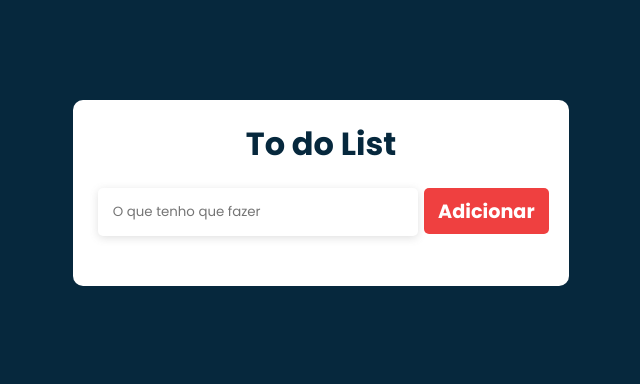
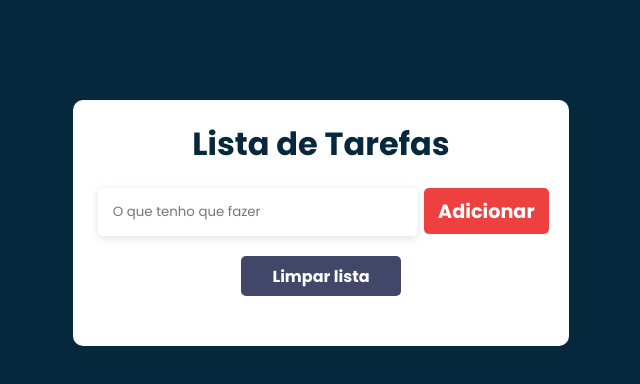
Before and after one commit to Joaopaulo987023/todo-list, a React (Vite) app: page / in a window 1280 px wide. Shown: the top 384 px of the page, without its empty margins (319-959 px from the left). Built offline with nearby package versions, Linux system fonts and the light colour scheme.

Commit message:
fazendo um update do projeto

```diff
--- a/src/App.jsx
+++ b/src/App.jsx
@@ -1,7 +1,7 @@
 
 import { useEffect, useState } from "react"
 import Form from "./components/Form"
-import { Container } from "./styles"
+import { ClearAll, Container } from "./styles"
 import TodoList from "./components/Lista/TodoList";
 import { Titulo } from "./styles";
 
@@ -9,6 +9,7 @@ const LOCAL_STORAGE_KEY="todo:savedTasks";
 
 function App() {
   const[todos, setTodos]=useState([]);
+  const[text, setText]=useState('');
 
   const setTextAndSave = (newsTask)=>{
     setTodos(newsTask);
@@ -25,11 +26,16 @@ function App() {
     loadSavedTask()
   },[])
   const addTask=(todo)=>{
-    setTextAndSave([...todos,todo])
+    if(todos.some(todo => todo.text === text)){
+      alert("já existe") //verificando se o ultimo item digitado já existe na lista
+      setTextAndSave([...todos])
+    }else{
+      setTextAndSave([...todos,todo])
+    }
+
 
   }
   const removeTask = (id)=>{
-    console.log(id)
     const newList = todos.filter((todo)=>todo.id!==id);
     setTextAndSave(newList);
 
@@ -41,11 +47,18 @@ function App() {
 
   }
 
+  const handleClick =()=>{
+    setTextAndSave([])
+
+
+  }
+
   return (
    <div >
       <Container>
-        <Titulo>To do List</Titulo>
-      <Form addTask={addTask}/>
+        <Titulo>Lista de Tarefas</Titulo>
+      <Form addTask={addTask} setText={setText} text={text}/>
+      <ClearAll onClick={handleClick}>Limpar lista</ClearAll>
       <TodoList isCompleted={isCompleted} removeTask={removeTask}todos={todos}/>
     </Container>
    </div>
--- a/src/components/Form.jsx
+++ b/src/components/Form.jsx
@@ -1,15 +1,9 @@
-import { useState,useRef } from "react"
+import { useRef } from "react"
 import { Formulario } from "../styles"
 
 
 
-export default function Form({addTask}) {
-
-
-
-  const[text, setText]=useState('');
-
-
+export default function Form({addTask,text,setText}) {
   const handleChange=(e)=>{
     const valor = e.target.value;
     const valorComLetraMaiusculas = valor.charAt(0).toUpperCase() + valor.slice(1);
--- a/src/styles/index.js
+++ b/src/styles/index.js
@@ -26,6 +26,10 @@ export const GlobalStyle = createGlobalStyle`
 export const Titulo=styled.h1`
     margin-bottom:1.25rem;
     font-weight: bold;
+    ${media.mobile`
+        font-size:1.5rem;
+
+    `}
 `
 
 
@@ -42,6 +46,7 @@ export const Container = styled.div`
         width: 90vw;
         justify-content: center;
         align-items: center;
+
 
 
     `}
@@ -91,6 +96,11 @@ export const Formulario = styled.form`
             width:16rem;
             height: 2.9rem;
             text-align:center;
+            font-size:0.9rem;
+            &::placeholder{
+                font-size:.9rem;
+                text-align:center;
+            }
 
         `
         }
@@ -124,6 +134,7 @@ export const Formulario = styled.form`
             height: 2.2rem;
             padding: 0 .5rem;
             font-size:1rem;
+            opacity: 1;
 
         `}
         ${media.tablet`
@@ -134,6 +145,22 @@ export const Formulario = styled.form`
         `}
     }
 
+`
+
+export const ClearAll = styled.button`
+     margin-top: 20px;
+     border: none;
+     border-radius: 5px;
+     height: 2.5rem;
+     background-color:#424769;
+     font-size: 1rem;
+     color: #fff;
+     cursor: pointer;
+     font-weight:bold;
+     width: 10rem;
+     &:hover{
+        opacity: 0.8;
+     }
 `
 export const Imagem = styled.img`
     height:25px;
@@ -162,9 +189,10 @@ export const Lista = styled.ul`
 
 `
 export const ItemLista = styled.li`
-    background-color: ${(props)=>(props.checked ? "#8fac55":"#ffff")};
+    background-color: ${(props)=>props.checked ? "#8fac55":"#ffff"};
     border-radius: 5px;
-    color: ${(props)=>(props.checked ? "#ffffff": "#000000")};
+    color:#000;
+    text-decoration: ${(props)=>props.checked ? "line-through" : ""};
     box-shadow: 1px 4px 10px rgba(0,0,0,0.2);
     display: flex;
     height: 3.1rem;
@@ -176,6 +204,13 @@ export const ItemLista = styled.li`
         opacity: 1 ;
     }
 
+    ${media.mobile`
+
+        padding: 0 15px;
+        font-size:.9rem;
+
+    `}
+
     ${media.tablet`
         height: 3.5rem;
 
```
